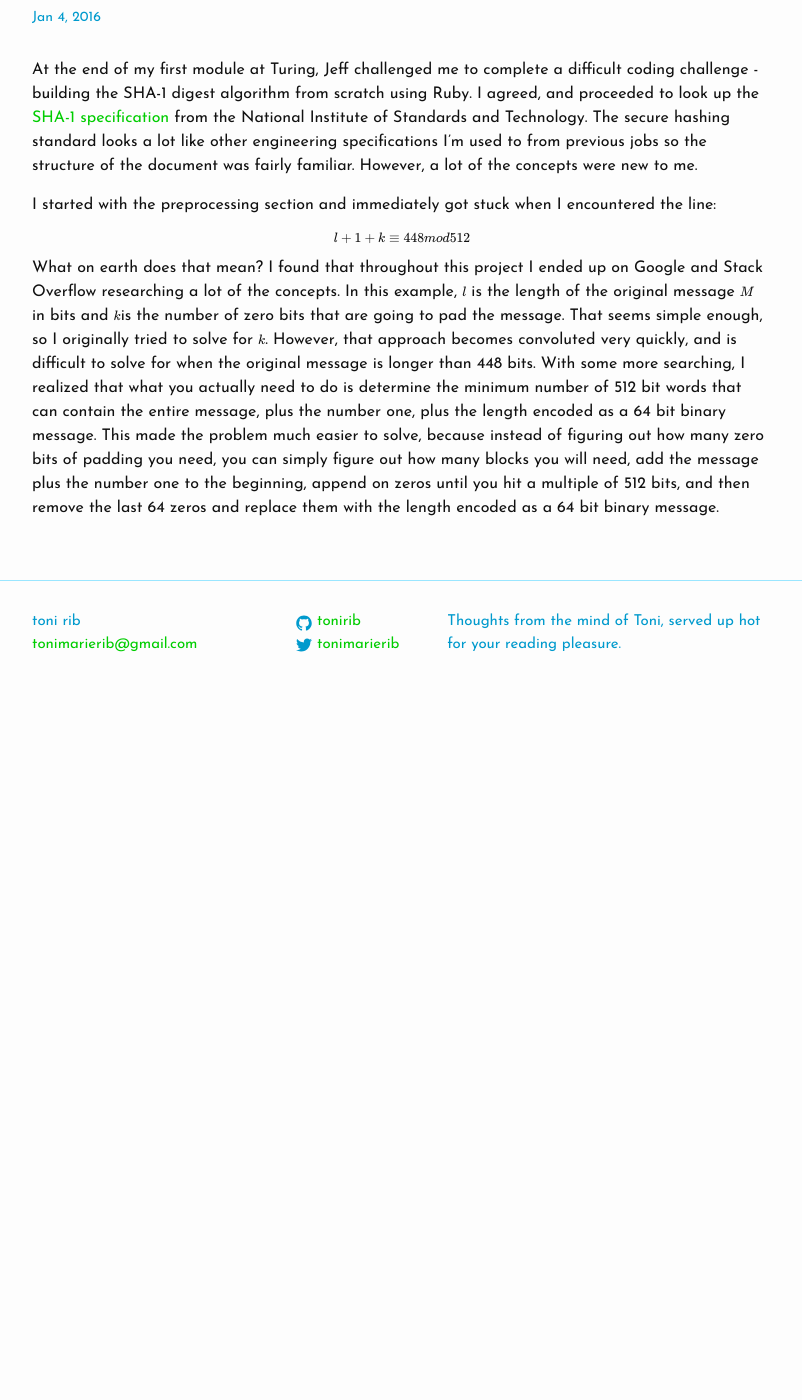
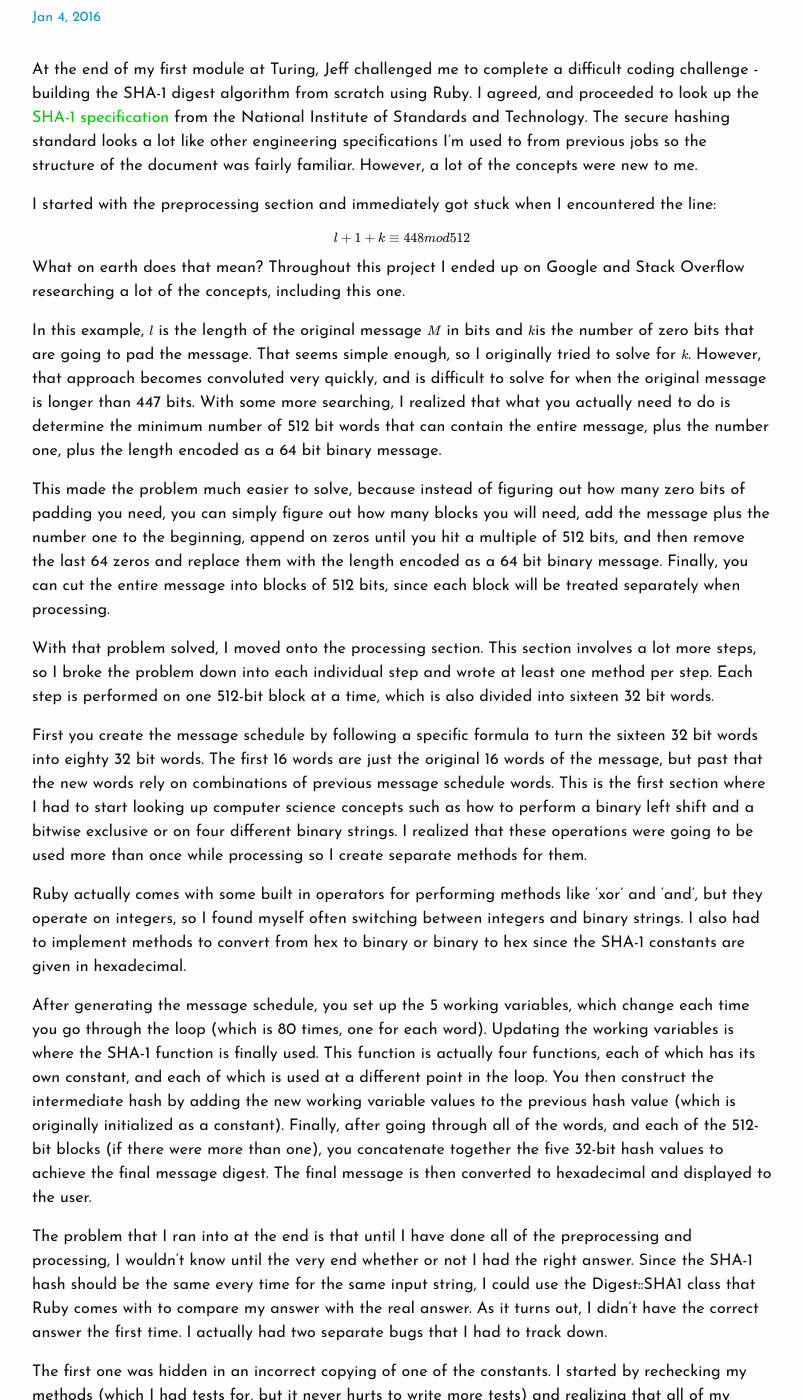
Before and after one commit to ToniRib/personal-blog, a Jekyll site: the page built from _posts/2016-01-04-sha1.markdown, in a window 1280 px wide and 1400 px high, scrolled down 416 px. Shown: the whole window, without its empty margins (238-1040 px from the left). Built offline with Jekyll 4.4.1, drawn with Linux system fonts in a browser that asks for light colours; Markdown is read by kramdown in place of the engine named in the settings; formulas are drawn with MathJax 3; before the commit the page ends 1132 px from its top, so only the background shows below that; some of the changed text lies outside the part shown.

Commit message:
finishes out sha-1 entry

````diff
--- a/_posts/2016-01-04-sha1.markdown
+++ b/_posts/2016-01-04-sha1.markdown
@@ -11,4 +11,40 @@ I started with the preprocessing section and immediately got stuck when I encoun
 
 $$ l + 1 + k \equiv 448mod512 $$
 
-What on earth does that mean? I found that throughout this project I ended up on Google and Stack Overflow researching a lot of the concepts. In this example, \\(l\\) is the length of the original message \\(M\\) in bits and \\(k\\)is the number of zero bits that are going to pad the message. That seems simple enough, so I originally tried to solve for \\(k\\). However, that approach becomes convoluted very quickly, and is difficult to solve for when the original message is longer than 448 bits. With some more searching, I realized that what you actually need to do is determine the minimum number of 512 bit words that can contain the entire message, plus the number one, plus the length encoded as a 64 bit binary message. This made the problem much easier to solve, because instead of figuring out how many zero bits of padding you need, you can simply figure out how many blocks you will need, add the message plus the number one to the beginning, append on zeros until you hit a multiple of 512 bits, and then remove the last 64 zeros and replace them with the length encoded as a 64 bit binary message.
+What on earth does that mean? Throughout this project I ended up on Google and Stack Overflow researching a lot of the concepts, including this one.
+
+In this example, \\(l\\) is the length of the original message \\(M\\) in bits and \\(k\\)is the number of zero bits that are going to pad the message. That seems simple enough, so I originally tried to solve for \\(k\\). However, that approach becomes convoluted very quickly, and is difficult to solve for when the original message is longer than 447 bits. With some more searching, I realized that what you actually need to do is determine the minimum number of 512 bit words that can contain the entire message, plus the number one, plus the length encoded as a 64 bit binary message.
+
+This made the problem much easier to solve, because instead of figuring out how many zero bits of padding you need, you can simply figure out how many blocks you will need, add the message plus the number one to the beginning, append on zeros until you hit a multiple of 512 bits, and then remove the last 64 zeros and replace them with the length encoded as a 64 bit binary message. Finally, you can cut the entire message into blocks of 512 bits, since each block will be treated separately when processing.
+
+With that problem solved, I moved onto the processing section. This section involves a lot more steps, so I broke the problem down into each individual step and wrote at least one method per step. Each step is performed on one 512-bit block at a time, which is also divided into sixteen 32 bit words.
+
+First you create the message schedule by following a specific formula to turn the sixteen 32 bit words into eighty 32 bit words. The first 16 words are just the original 16 words of the message, but past that the new words rely on combinations of previous message schedule words. This is the first section where I had to start looking up computer science concepts such as how to perform a binary left shift and a bitwise exclusive or on four different binary strings. I realized that these operations were going to be used more than once while processing so I create separate methods for them.
+
+Ruby actually comes with some built in operators for performing methods like 'xor' and 'and', but they operate on integers, so I found myself often switching between integers and binary strings. I also had to implement methods to convert from hex to binary or binary to hex since the SHA-1 constants are given in hexadecimal.
+
+After generating the message schedule, you set up the 5 working variables, which change each time you go through the loop (which is 80 times, one for each word). Updating the working variables is where the SHA-1 function is finally used. This function is actually four functions, each of which has its own constant, and each of which is used at a different point in the loop. You then construct the intermediate hash by adding the new working variable values to the previous hash value (which is originally initialized as a constant). Finally, after going through all of the words, and each of the 512-bit blocks (if there were more than one), you concatenate together the five 32-bit hash values to achieve the final message digest. The final message is then converted to hexadecimal and displayed to the user.
+
+The problem that I ran into at the end is that until I have done all of the preprocessing and processing, I wouldn't know until the very end whether or not I had the right answer. Since the SHA-1 hash should be the same every time for the same input string, I could use the Digest::SHA1 class that Ruby comes with to compare my answer with the real answer. As it turns out, I didn't have the correct answer the first time. I actually had two separate bugs that I had to track down.
+
+The first one was hidden in an incorrect copying of one of the constants. I started by rechecking my methods (which I had tests for, but it never hurts to write more tests) and realizing that all of my methods seemed to be performing properly. I wanted to know if I had a copy/paste error, so I rechecked all the hex constants I had copied. Sure enough, in one constant I had typed an 'a' instead of a 'c.' However, fixing that didn't make my hexdigest match what Ruby was spitting out, so I knew I had another bug somewhere.
+
+I wanted to be able to check the intermediate steps to my program, basically what the working variables should be equal to after each step. All my tests were passing, so I suspected that it wasn't a problem with any of my methods, but in an input I was passing to my methods. Basically I had tested that with the correct inputs, I always got the correct outputs, so if I was still getting the wrong output, I must be putting in the wrong input somewhere. I ended out using pry and [this site](http://www.metamorphosite.com/one-way-hash-encryption-sha1-data-software) which shows you, for a given message, what every single intermediate binary string is to help me debug. I quickly tracked the problem to my methods where I generate the temporary working variable anytime after the first iteration. From there, it was easy to see that in my 'process' method I had accidentally passed in a constant instead of the number for the current iteration I was on, causing the answer to be incorrect anytime after the zeroth iteration. With that fixed, everything worked!
+
+The main takeaway that I learned from building this algorithm is that it helps to break each individual process and step apart into as small of chunks as possible and only take the current thing you're working on. Taken as a whole, the specification looks intimidating, but by using TDD and going slowly through each part, the entire thing came together easier than I thought it would.
+
+Since I'm not using fish as my shell, I also added a fish function for my SHA-1 digest so that I can use it anywhere in my terminal.
+
+```
+function sha1_digest
+  ruby ~/turing/personal-projects/sha1/lib/sha1_hexdigest.rb $argv
+end
+```
+
+Now from any directory, I can type the command 'sha1_digest' and get back the corresponding hexdigest for any message.
+
+```
+$ sha1_digest 'toni'
+Your SHA-1 Hex Digest for the message 'toni' is:
+532ff71c0f0c138e61afd0c77279be9f5bb6c4f0
+```
````
